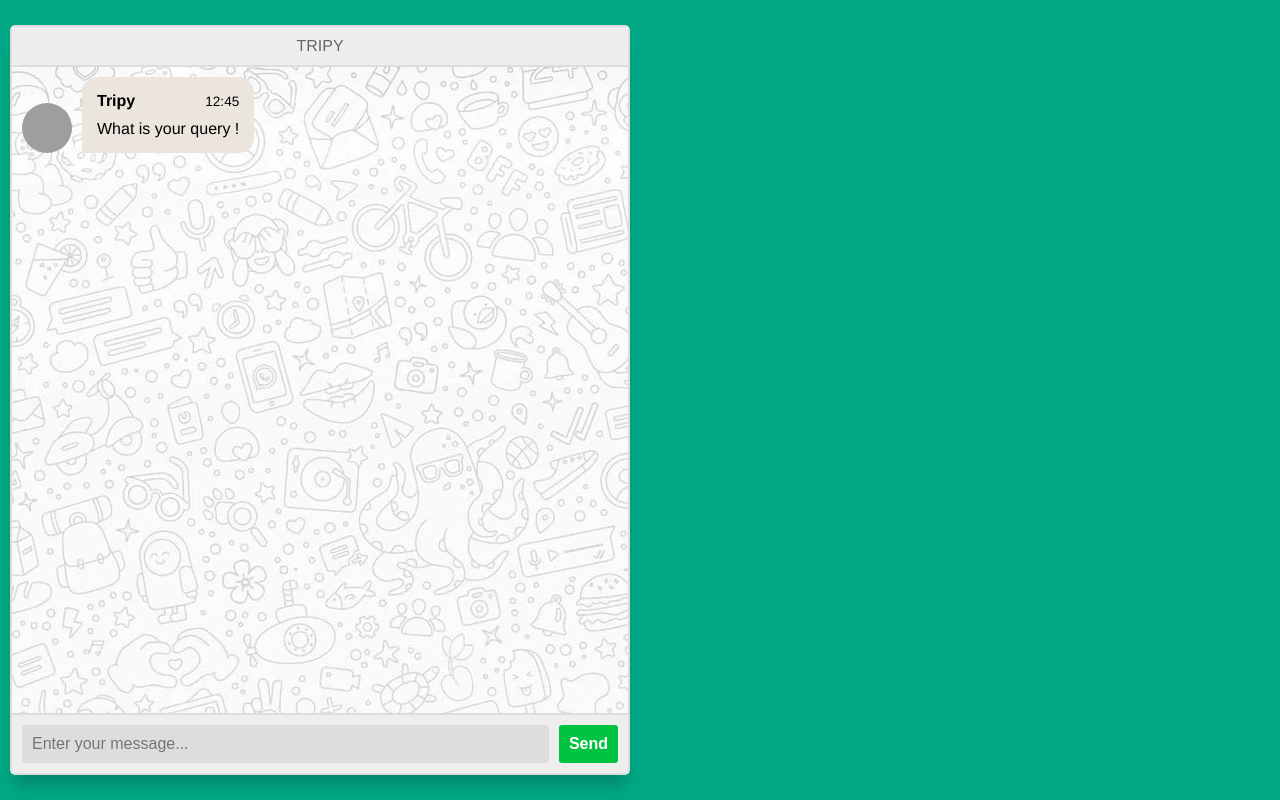
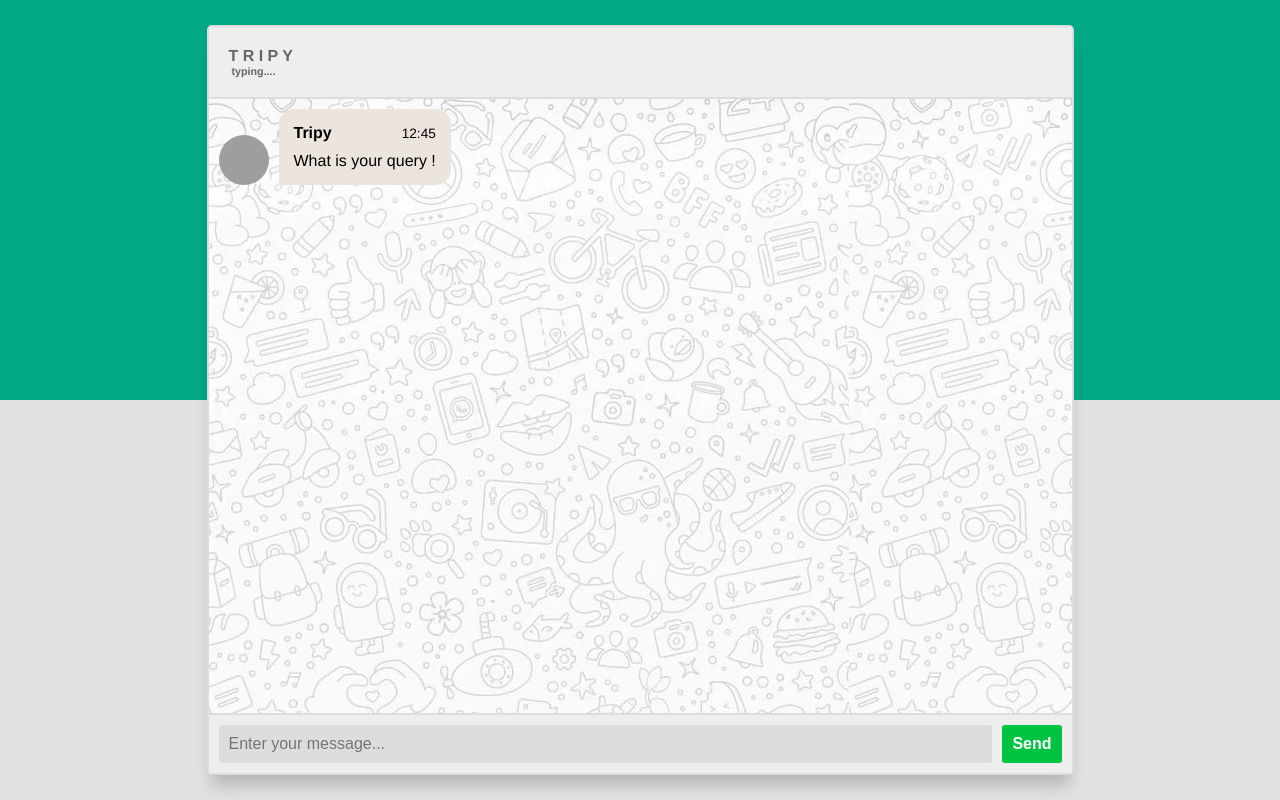
Before and after one commit to Aditya-Khaladkar/Chat-Bot-Python-Flask, a Flask app: page / in a window 1280 px wide. Run offline with Flask 2, Linux system fonts and the light colour scheme; some libraries are stand-ins or nearby versions; grey boxes are pictures that could not be loaded.

Commit message:
css style and ui defined

```diff
--- a/static/styles/style.css
+++ b/static/styles/style.css
@@ -1,8 +1,5 @@
 :root {
- height: 200px;
-  width: 50%;
-    background-color: #00a884;
-
+    background: linear-gradient(#00a884 50%, #e1e1df 50%);
     --msger-bg: #fff;
     --border: 2px solid #ddd;
     --left-msg-bg: #ece5dd;
@@ -51,8 +48,9 @@
     /* display: flex; */
     font-size: medium;
     justify-content: space-between;
-    padding: 10px;
-    text-align: center;
+    padding: 20px;
+    font-weight: bold;
+    text-align: left;
     border-bottom: var(--border);
     background: #eee;
     color: #666;
@@ -83,7 +81,7 @@
     width: 50px;
     height: 50px;
     margin-right: 10px;
-    background: #ddd;
+    background: #128c7e;
     background-repeat: no-repeat;
     background-position: center;
     background-size: cover;
--- a/templates/index.html
+++ b/templates/index.html
@@ -15,14 +15,14 @@
   <!-- partial:index.partial.html -->
   <section class="msger">
     <header class="msger-header">
-      <div class="msger-header-title">
-        <i class=""></i> TRIPY <i class=""></i>
+      <div class="msger-header-title" >
+        <i class=""></i> T R I P Y <br> <h6> &nbsp;typing....</h6><i class=""></i>
       </div>
     </header>
 
     <main class="msger-chat">
       <div class="msg left-msg">
-        <div class="msg-img" style="background-image: url(https://image.flaticon.com/icons/svg/327/327779.svg)"></div>
+        <div class="msg-img" style="background-image: url('dp.jpg');"></div>
 
         <div class="msg-bubble">
           <div class="msg-info">
```
Also changed, not shown: 1 other file.
